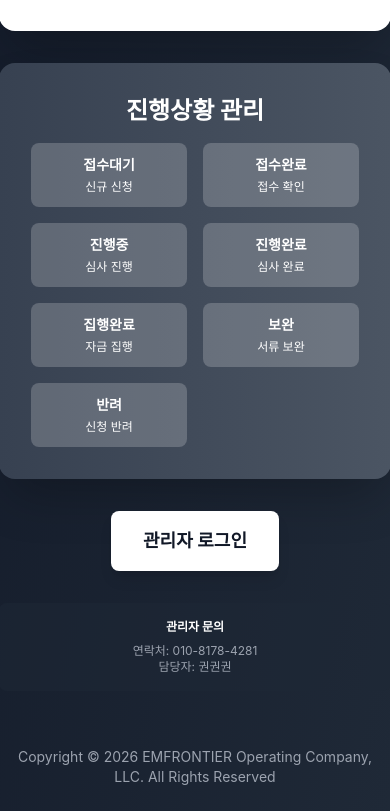
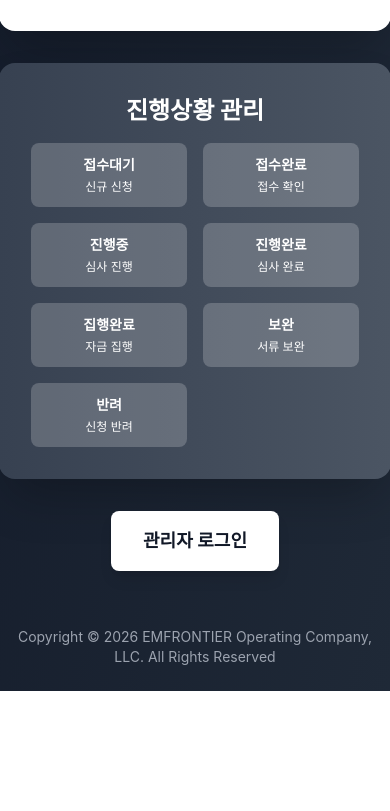
Before and after one commit to gwon724/emfrontierlab-admin, a Next.js app: page / in a window 390 px wide. Shown: the part 1037-1848 px from the top of the page. After the commit the page ends 1728 px from the top, so only its background shows below. Built offline with nearby package versions, Linux system fonts and the light colour scheme.

Commit message:
style(home): Remove admin contact section
- Remove admin inquiry section with phone and name
- Clean up home page layout
- Remove contact: 010-8178-4281
- Remove manager name: 권권권

```diff
--- a/app/page.tsx
+++ b/app/page.tsx
@@ -91,16 +91,6 @@ export default function Home() {
               관리자 로그인
             </Link>
           </div>
-
-          <div className="bg-gray-800 bg-opacity-50 rounded-lg p-4 mt-6">
-            <p className="text-xs text-gray-400 mb-2">
-              <strong className="text-white">관리자 문의</strong>
-            </p>
-            <p className="text-xs text-gray-400">
-              연락처: 010-8178-4281<br/>
-              담당자: 권권권
-            </p>
-          </div>
         </div>
       </div>
 
```
